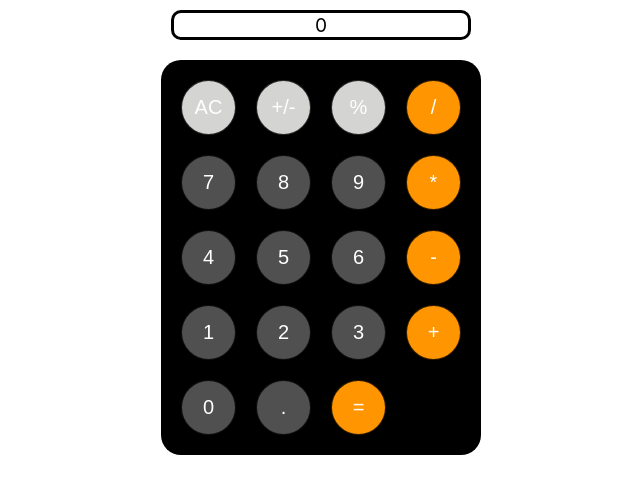
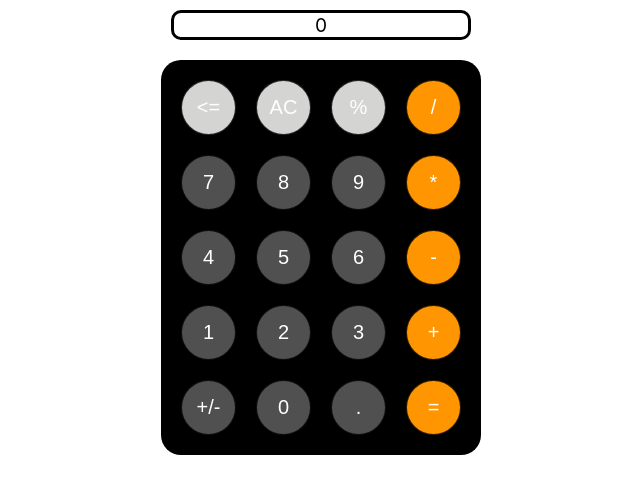
Before and after one commit to derekm28/Calculator, a React (Create React App) app: page / in a window 1280 px wide. Shown: the top 494 px of the page, without its empty margins (329-969 px from the left). Built offline with nearby package versions, Linux system fonts and the light colour scheme.

Commit message:
added button styling

```diff
--- a/src/components/calculator.js
+++ b/src/components/calculator.js
@@ -8,8 +8,8 @@ export default function Calculator() {
   const [displayValue, setDisplayValue] = useState(0);
   const [previousValue, setPreviousValue] = useState(displayValue);
   const buttonData = [
+    {value : "<=", type : "top-symbols"},
     {value : "AC", type : "top-symbols"},
-    {value : "+/-", type : "top-symbols"},
     {value : "%", type : "top-symbols"},
     {value : "/", type : "symbol"},
     {value : "7", type : "number"},
@@ -24,9 +24,11 @@ export default function Calculator() {
     {value : "2", type : "number"},
     {value : "3", type : "number"},
     {value : "+", type : "symbol"},
+    {value : "+/-", type : "number"},
     {value : "0", type : "number"},
     {value : ".", type : "number"},
     {value : "=", type : "symbol"}
+
   ];
   // TODO: add state for previous value
 
```
Also changed, not shown: 2 other files (tests, documents, lock files or other folders).
